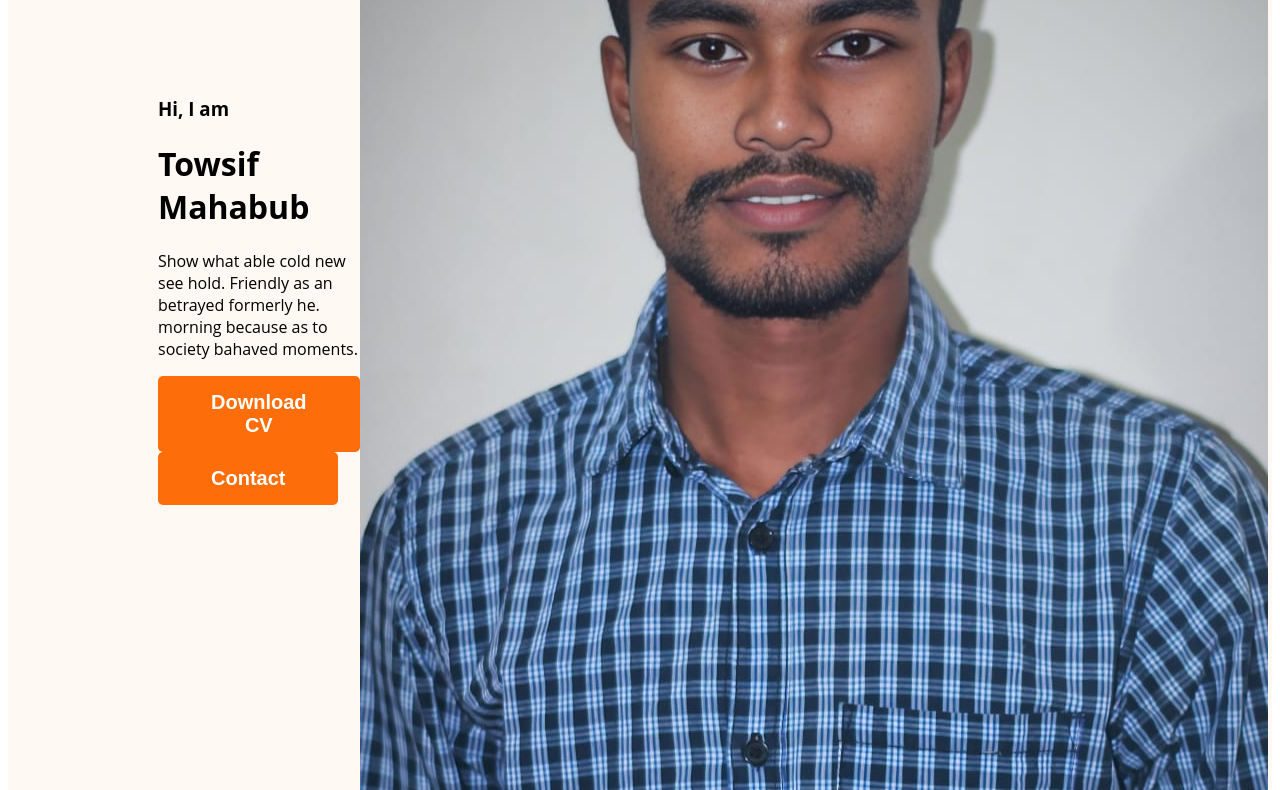
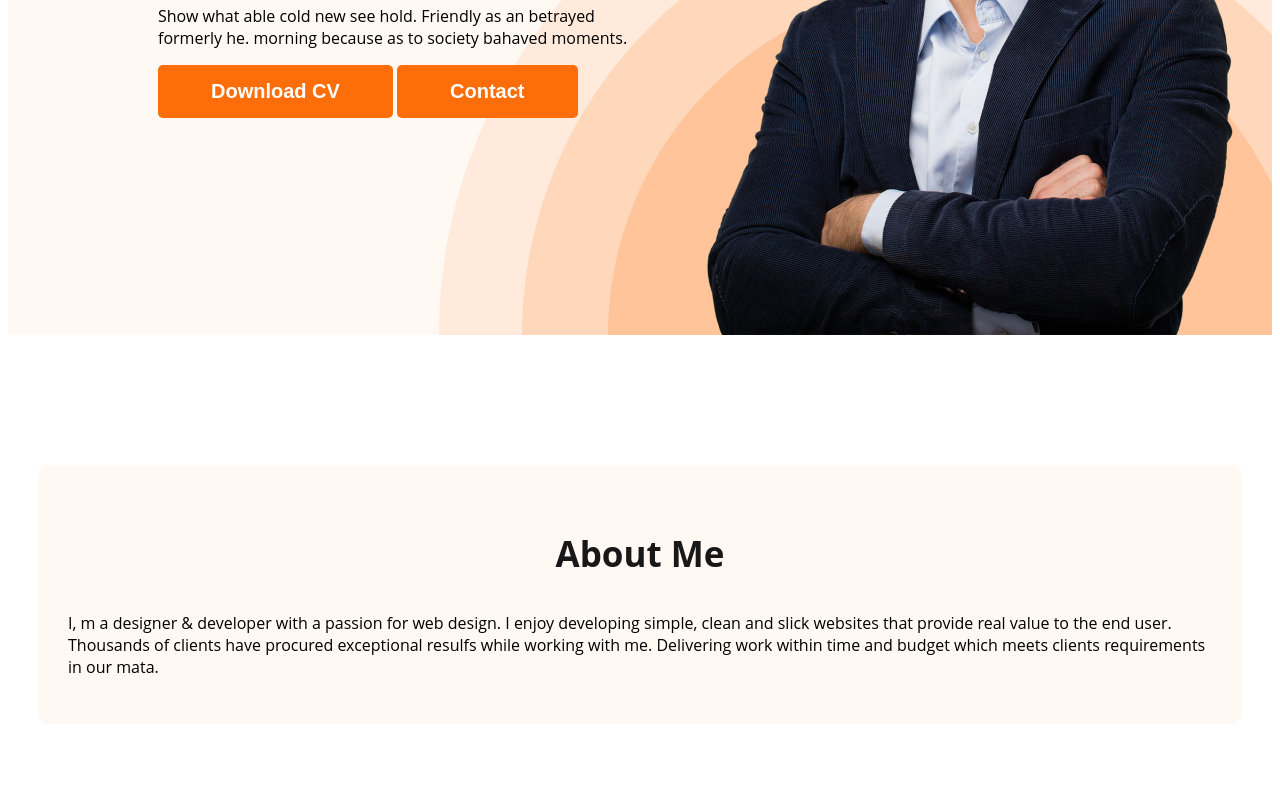
Before and after one commit to Towsifsnm/My-Web-page, a plain HTML site: page index.html in a window 1280 px wide. Shown: the part 564-1354 px from the top of the page. Drawn offline with Linux system fonts and the light colour scheme.

Commit message:
about section

```diff
--- a/index.html
+++ b/index.html
@@ -25,16 +25,22 @@
     <div class="banner-content">
             <h3 class="banner-greeting">Hi, I am  </h3>
             <h1 class="banner-title">Towsif Mahabub</h1>
-            <p>Show what able cold new see hold. Friendly as an betrayed formerly he. morning because as to society bahaved moments.</p>
+            <p class="banner-describtion">Show what able cold new see hold. Friendly as an betrayed formerly he. morning because as to society bahaved moments.</p>
             <button class="btn-primary">Download CV</button>
               <button class="btn-primary"
               >Contact</button>
         </div>
-        <img class="profile-picture" src="images/myself.jpg" alt="">
+        <img class="profile-picture" src="images/hardy.png" alt="">
    </div>
     </header>
     <main>
+        <section class="about">
 
+            <h3 class="section-title">About Me</h3>
+            <p class="section-describtion">I, m a designer & developer with a passion for web design. I enjoy developing simple, clean and slick websites that provide real value to the end user. Thousands of clients have procured exceptional resulfs while working with me. Delivering work within time and budget which meets clients requirements in our mata.</p>
+
+
+        </section>
     </main>
     <footer>
 
--- a/style/portfolio.css
+++ b/style/portfolio.css
@@ -6,11 +6,13 @@ nav {
     align-items: center;
     margin: 0px 200px;
 }
-body{
-    font-family: "Lato",sans-serif;
-    font-family: "open sans",sans-serif;
+
+body {
+    font-family: "Lato", sans-serif;
+    font-family: "open sans", sans-serif;
 }
-.nav-title{
+
+.nav-title {
     color: #181818;
     font-family: open sans;
     font-size: 45px;
@@ -20,11 +22,13 @@ body{
 
 
 }
-.text-primary{
+
+.text-primary {
 
     color: #FD6E0A;
 }
-.btn-primary{
+
+.btn-primary {
     border-radius: 5px;
     background: #FD6E0A;
     border: 0;
@@ -33,33 +37,82 @@ body{
     font-weight: 700;
     padding: 15px 53px;
 }
-nav > ul{
+
+nav>ul {
 
     display: flex;
     align-items: center;
 }
-nav li{
+
+nav li {
 
     list-style: none;
     margin: 50px;
 }
-nav a{
+
+nav a {
     text-decoration: none;
     color: #474747;
 }
 
-.header{
-        background-color:  #FFF8F3;
+.header {
+    background-color: #FFF8F3;
+    background-image: url(../images/header_bg.png);
+    background-repeat: no-repeat;
+    background-position: bottom right;
 
 }
-.banner{
 
-    padding: 30px 30px 30px 150px;
+.banner {
+
+    padding: 30px 30px 0px 150px;
     display: flex;
     align-items: center;
 
 }
-.banner .profile-pic{
+
+.banner .profile-pic {
     width: 500px;
 
 }
+
+.bnner-greeting {
+    font-size: 45px;
+    color: #474747;
+    margin-bottom: 0;
+    justify-content: space-between
+
+}
+.banner-content{
+    max-width: 500px;
+}
+]
+
+.banner-title {
+    font-size: 85px;
+    font-weight: 700;
+    margin-top: 5px;
+    margin-bottom: 10px;
+}
+
+
+.about{
+    padding: 30px;
+    border-radius: 10px;
+    background: #FFF8F3;
+    margin: 130px 30px;
+}
+.section-title{
+    color: #181818;
+    text-align: center;
+    font-size: 35px;
+    font-weight: 700;
+
+}
+
+.section-description{
+    color: #757575;
+    text-align: center;
+    font-size: 18px;
+
+}
```
Lines whose indentation alone changed are shown as unchanged.
